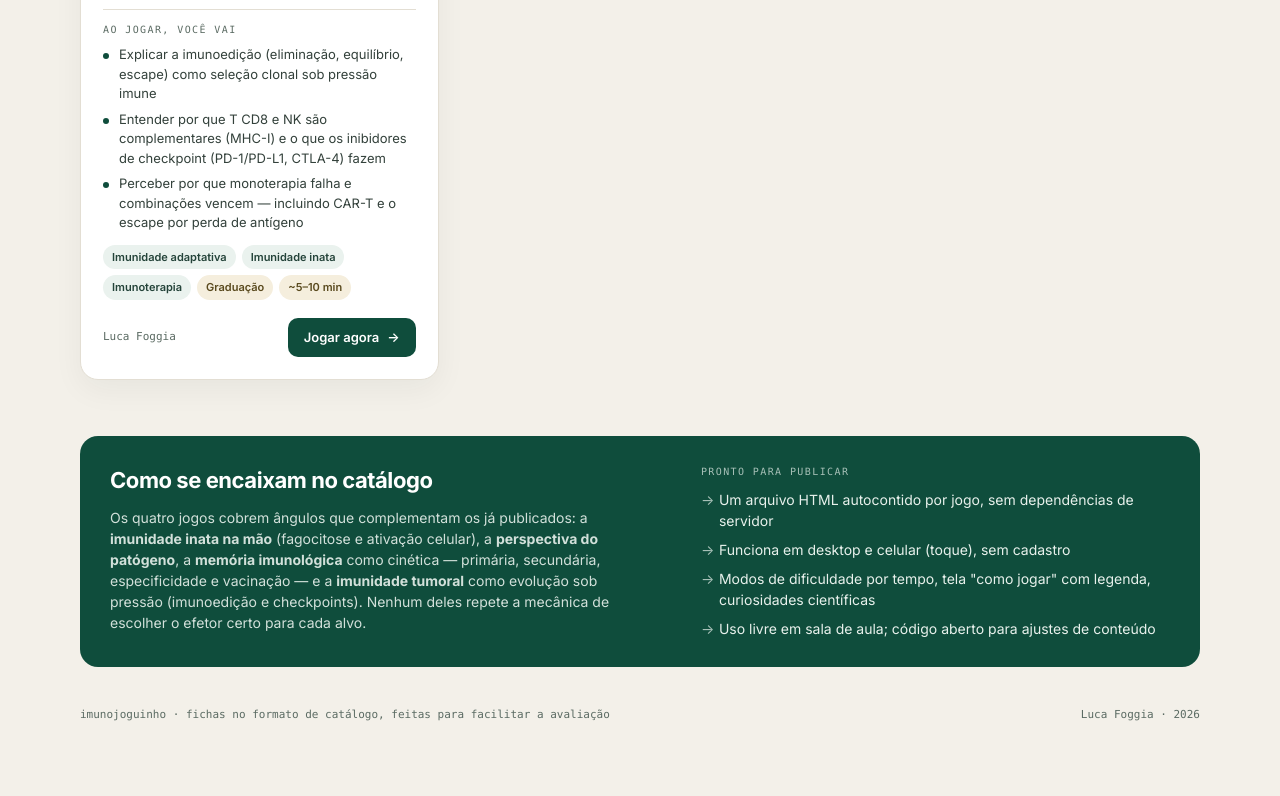
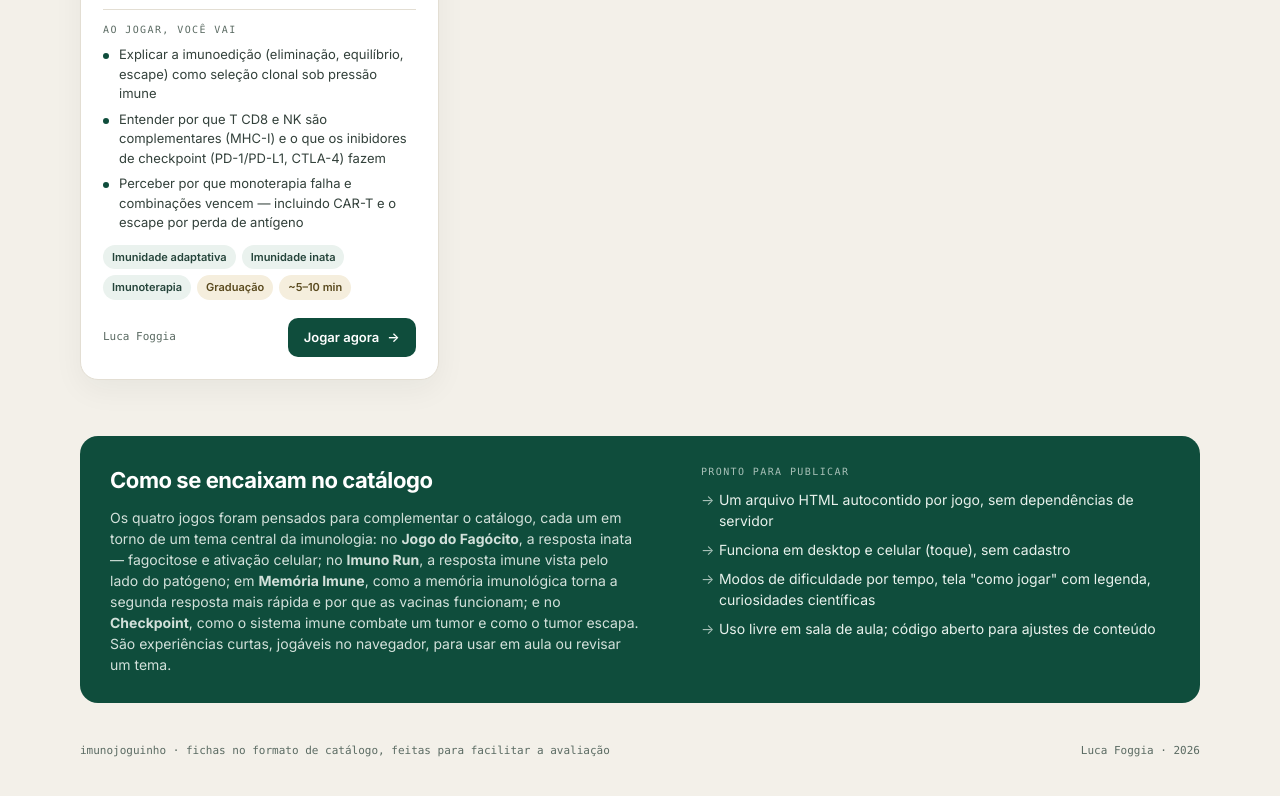
Before and after one commit to lucafogia/imunojoguinho, a plain HTML site: page catalogo.html in a window 1280 px wide. Shown: the part 1985-2781 px from the top of the page. Drawn offline with Linux system fonts and the light colour scheme; animation ran at ten frames a second.

Commit message:
Catálogo: explicação mais clara de como os jogos se encaixam
Co-Authored-By: Claude Fable 5.1 <noreply@anthropic.com>
Claude-Session: https://claude.ai/code/session_018V6FaNtm5zh8jsEnB5fnEY

```diff
--- a/catalogo.html
+++ b/catalogo.html
@@ -217,7 +217,7 @@
   <section class="fit" id="encaixe">
     <div>
       <h3>Como se encaixam no catálogo</h3>
-      <p>Os quatro jogos cobrem ângulos que complementam os já publicados: a <strong>imunidade inata na mão</strong> (fagocitose e ativação celular), a <strong>perspectiva do patógeno</strong>, a <strong>memória imunológica</strong> como cinética — primária, secundária, especificidade e vacinação — e a <strong>imunidade tumoral</strong> como evolução sob pressão (imunoedição e checkpoints). Nenhum deles repete a mecânica de escolher o efetor certo para cada alvo.</p>
+      <p>Os quatro jogos foram pensados para complementar o catálogo, cada um em torno de um tema central da imunologia: no <strong>Jogo do Fagócito</strong>, a resposta inata — fagocitose e ativação celular; no <strong>Imuno Run</strong>, a resposta imune vista pelo lado do patógeno; em <strong>Memória Imune</strong>, como a memória imunológica torna a segunda resposta mais rápida e por que as vacinas funcionam; e no <strong>Checkpoint</strong>, como o sistema imune combate um tumor e como o tumor escapa. São experiências curtas, jogáveis no navegador, para usar em aula ou revisar um tema.</p>
     </div>
     <div>
       <div class="lbl">Pronto para publicar</div>
```
